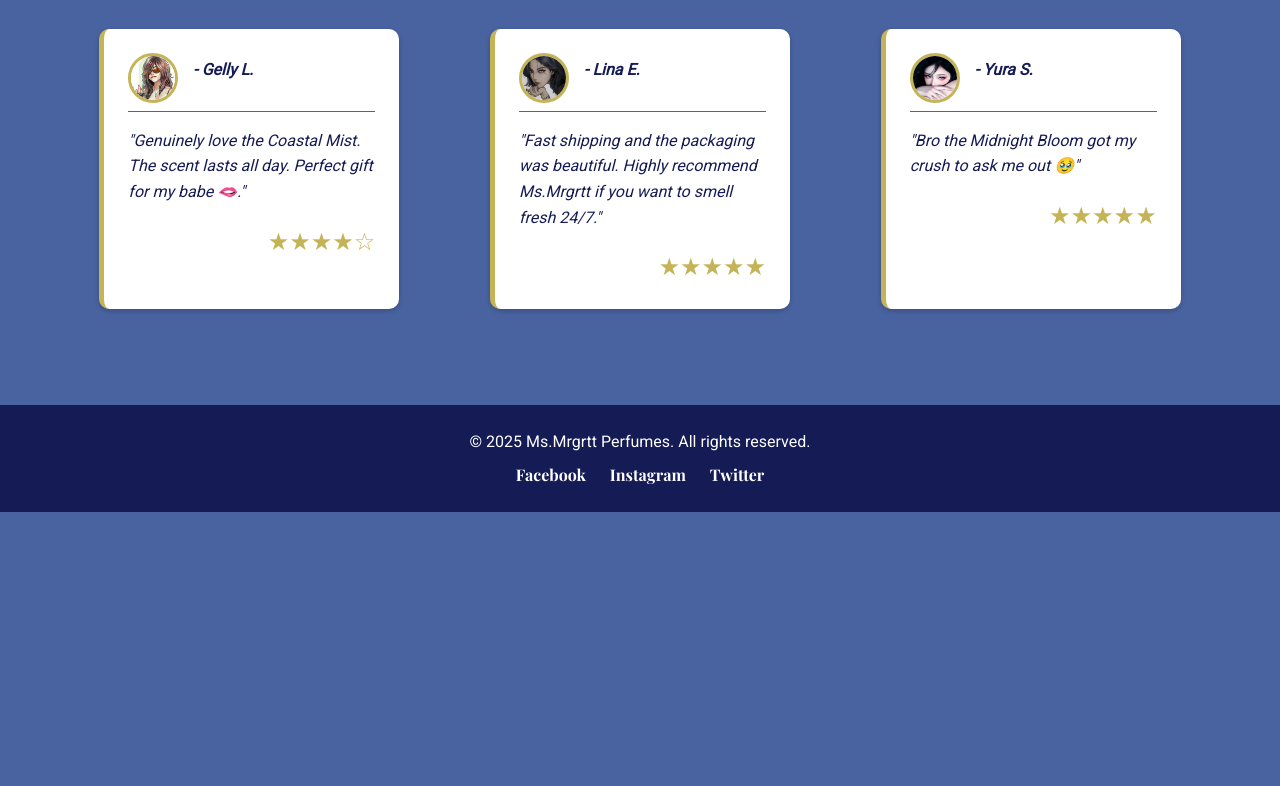
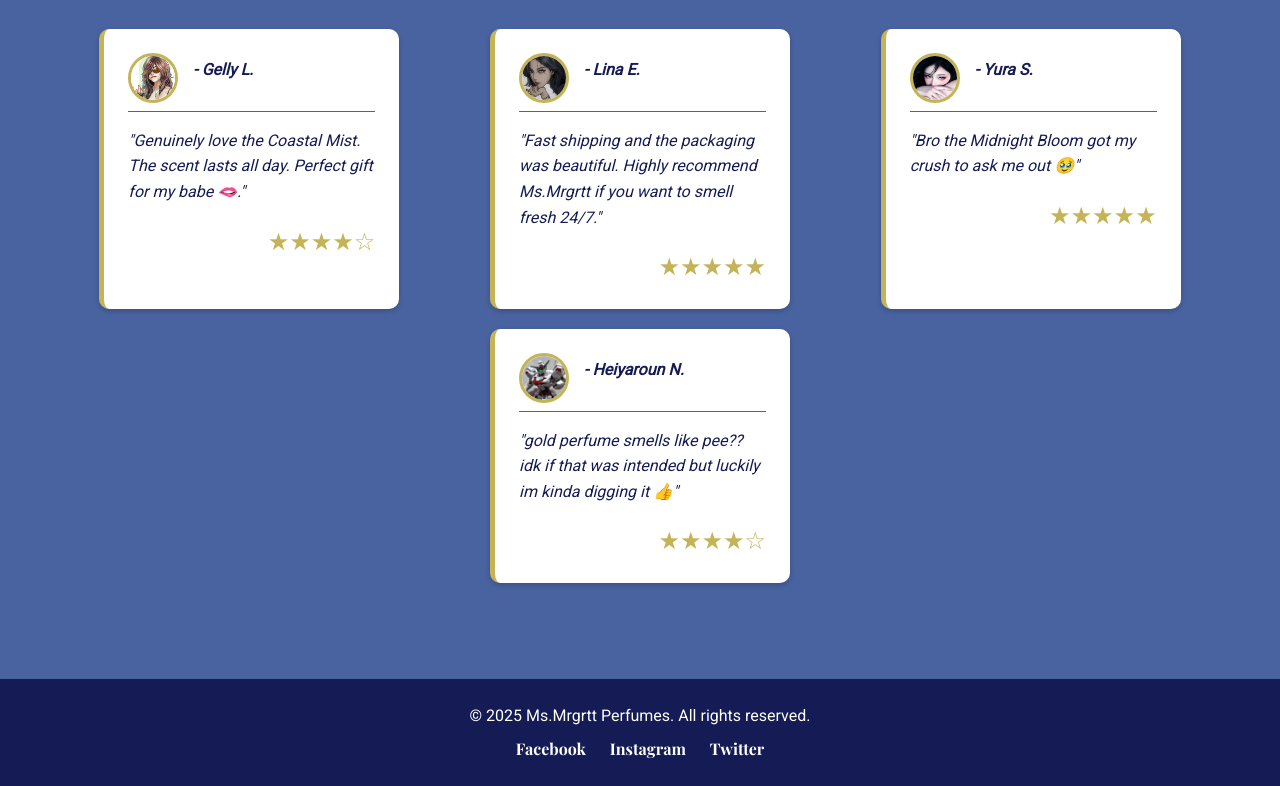
Before and after one commit to Exucosmo/Sofia-Webpage, a plain HTML site: page index.html in a window 1280 px wide. Shown: the part 1353-2139 px from the top of the page. Before the commit the page ends 1865 px from the top, so only its background shows below. Drawn offline with nearby package versions, Linux system fonts and the light colour scheme.

Commit message:
Add files via upload

```diff
--- a/index.html
+++ b/index.html
@@ -86,6 +86,14 @@
 					<p>"Bro the Midnight Bloom got my crush to ask me out 🥹"</p>
 					<div class="rating">&#9733;&#9733;&#9733;&#9733;&#9733;</div>
 				</div>
+				<div class="review-card">
+					<div class="reviewer-info">
+						<img src="Images/Calibarn.jpeg" alt="Profile picture of customer Lisa K." class="profile-pic">
+						<p class="reviewer-name">- Heiyaroun N.</p>
+					</div>
+					<p>"gold perfume smells like pee?? idk if that was intended but luckily im kinda digging it 👍"</p>
+					<div class="rating">&#9733;&#9733;&#9733;&#9733;&#9734;</div>
+				</div>
 			</div>
 		</section>
 
```
Also changed, not shown: Images/Calibarn.jpeg (added).
